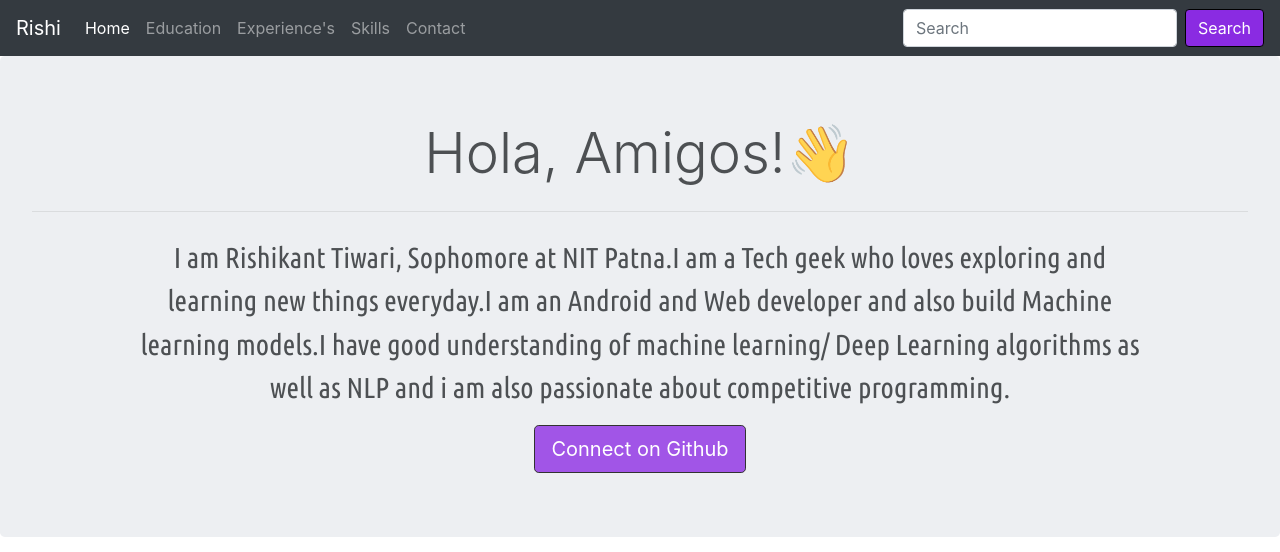
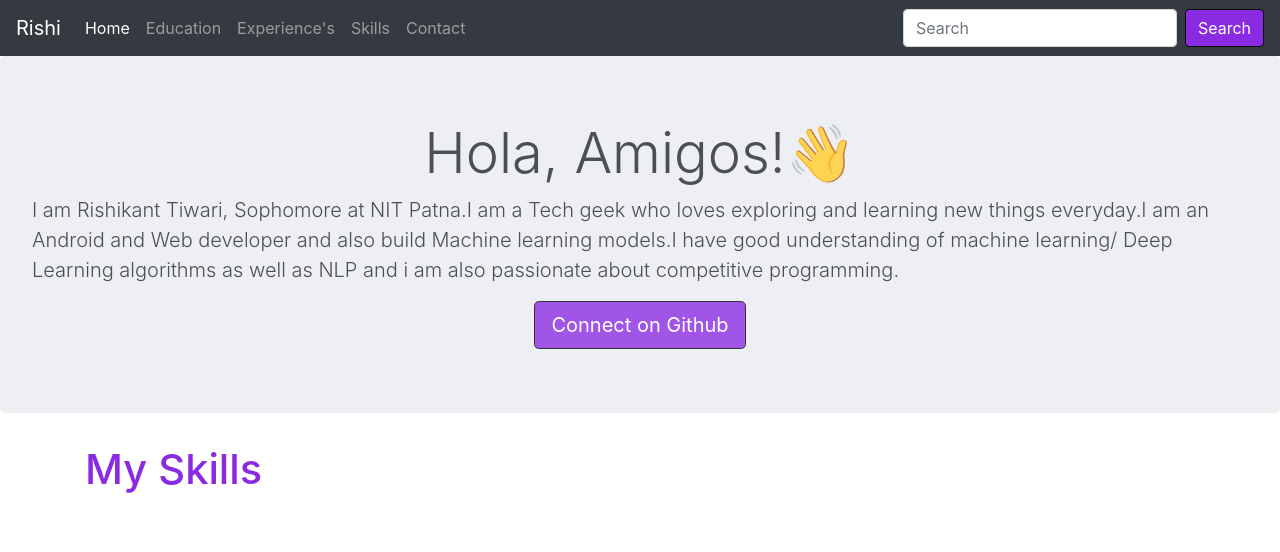
Before and after one commit to igrishi/weblab5assignments, a plain HTML site: page second/index2.html in a window 1280 px wide. Shown: the top 552 px of the page. Drawn offline with nearby package versions, Linux system fonts and the light colour scheme.

Commit message:
Update index2.html

```diff
--- a/second/index2.html
+++ b/second/index2.html
@@ -49,14 +49,11 @@
     </nav>
     <div class="jumbotron">
         <h1 class="display-4">Hola, Amigos!👋</h1>
-        <p class="lead"></p>
-        <hr class="my-4">
-        <p class="firstpara">I am Rishikant Tiwari, Sophomore at NIT Patna.I am a Tech geek who loves exploring and
+        <p class="lead">I am Rishikant Tiwari, Sophomore at NIT Patna.I am a Tech geek who loves exploring and
             learning new things everyday.I am an
             Android and Web developer and also build Machine learning models.I have good understanding of machine
             learning/ Deep Learning algorithms as well as NLP and i am also passionate about competitive programming.
         </p>
-        <p class="lead">
         <div class="div-btn">
             <a class="btn btn-primary btn-lg" href="https://github.com/igrishi" target="_blank" role="button"
                 id="btn">Connect on Github</a>
```
